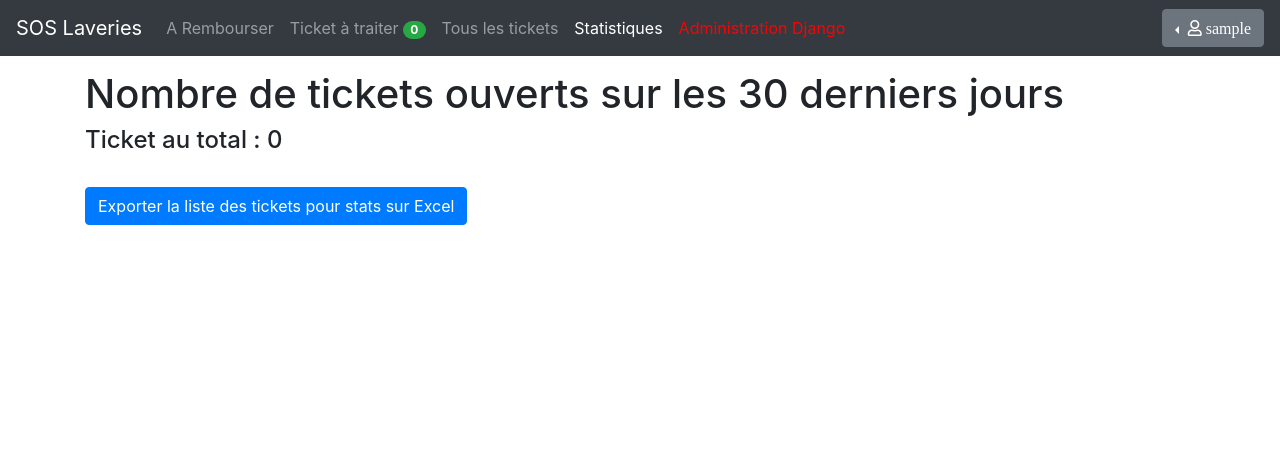
After one commit to BdEINSALyon/sos_laveries, a Django app: page /manager/stats in a window 1280 px wide. The commit adds this page. Shown: the top 465 px of the page. Run offline with Django 3.2, Linux system fonts and the light colour scheme; the visitor is signed in with stand-in values (Sample User, id 1); data that the repository does not hold is empty; some libraries are stand-ins or nearby versions.

Commit message:
Ajout stats et export

```diff
--- /dev/null
+++ b/problem/templates/problem/stats_admin.html
@@ -0,0 +1,9 @@
+{% extends "base_admin.html" %}
+{% block content %}
+    <h1>Nombre de tickets ouverts sur les 30 derniers jours</h1>
+    <h4>Ticket au total : {{ somme30j }}</h4>
+{% for building in stats_building %}
+    <li>Batiment {{ building.0 }} : {{ building.1 }}</li>
+{% endfor %}<br/>
+    <a href="{% url "export_ticket" %}"><button type="button" class="btn btn-primary">Exporter la liste des tickets pour stats sur Excel</button></a>
+{% endblock %}
--- a/problem/urls.py
+++ b/problem/urls.py
@@ -15,4 +15,6 @@ urlpatterns = [
     path('manager/all', login_required(views.BrowseAll.as_view()), name='all_list'),
     path('manager', login_required(views.BrowseToRefund.as_view()), name='to_refund_list'),
     path('manager/show/<int:pk>', login_required(DetailView.as_view(model=Ticket)), name='show_ticket'),
+    path('manager/export_ticket', login_required(views.export_ticket), name='export_ticket'),
+    path('manager/stats', login_required(views.stats), name='stats'),
 ]
--- a/problem/views.py
+++ b/problem/views.py
@@ -5,11 +5,13 @@ from django.template.loader import render_to_string
 from django.urls import reverse
 from django.utils import timezone
 from django.views.generic import ListView
+from django.http import HttpResponse
+
 
 from sos_laveries import settings
 from .forms import TicketForm, AcceptForm, RejectForm
 from .models import Ticket, Building
-
+from .resources import TicketResource
 
 def home(request):
     building = Building.objects.filter(active=True).order_by("name")
@@ -132,3 +134,20 @@ def RejectTicket(request, pk_ticket):
         )
         return redirect(reverse("to_treat_list"))
     return render(request, 'problem/form_admin.html', {"object": ticket, "form": form, "action": "reject"})
+
+
+def export_ticket(request):
+    ticket_resource = TicketResource()
+    dataset = ticket_resource.export()
+    response = HttpResponse(dataset.xls, content_type='application/vnd.ms-excel')
+    response['Content-Disposition'] = 'attachment; filename="tickets.xls"'
+    return response
+
+def stats(request):
+    ticket_30j = Ticket.objects.filter(date_submission__gte=timezone.now() - timezone.timedelta(days=30))
+    somme30j = ticket_30j.count()
+    building_list = Building.objects.all()
+    stats_building=[]
+    for building in building_list:
+        stats_building.append((building.name, ticket_30j.filter(machine__building=building).count()))
+    return render(request, 'problem/stats_admin.html', {"stats_building": stats_building, "somme30j": somme30j})
--- a/requirements.txt
+++ b/requirements.txt
@@ -10,6 +10,7 @@ django-anymail==6.0
 django-crispy-forms==1.7.2
 django-crontab==0.7.1
 django-email-obfuscator==0.1.5
+django-import-export==1.2.0
 django-recaptcha==2.0.4
 et-xmlfile==1.0.1
 gunicorn==19.9.0
--- a/sos_laveries/settings.py
+++ b/sos_laveries/settings.py
@@ -45,7 +45,8 @@ INSTALLED_APPS = [
     'captcha',
     'django_crontab',
     'email_obfuscator',
-    'analytical'
+    'analytical',
+    'import_export'
 
 ]
 
--- a/templates/base_admin.html
+++ b/templates/base_admin.html
@@ -61,6 +61,9 @@
                 <li class="nav-item {% if request.resolver_match.url_name == 'all_list' or request.resolver_match.url_name == 'show_ticket' %}active{% endif %}">
                     <a class="nav-link" href="{% url "all_list" %}">Tous les tickets</a>
                 </li>
+                <li class="nav-item {% if request.resolver_match.url_name == 'stats' %}active{% endif %}">
+                    <a class="nav-link" href="{% url "stats" %}">Statistiques</a>
+                </li>
                 {% if user.is_staff %}
                     <li class="nav-item">
                         <a class="nav-link" href="{% url "admin:index" %}" style="color: red;">Administration Django</a>
```
Also changed, not shown: problem/resources.py (added, +14 -0 lines).
